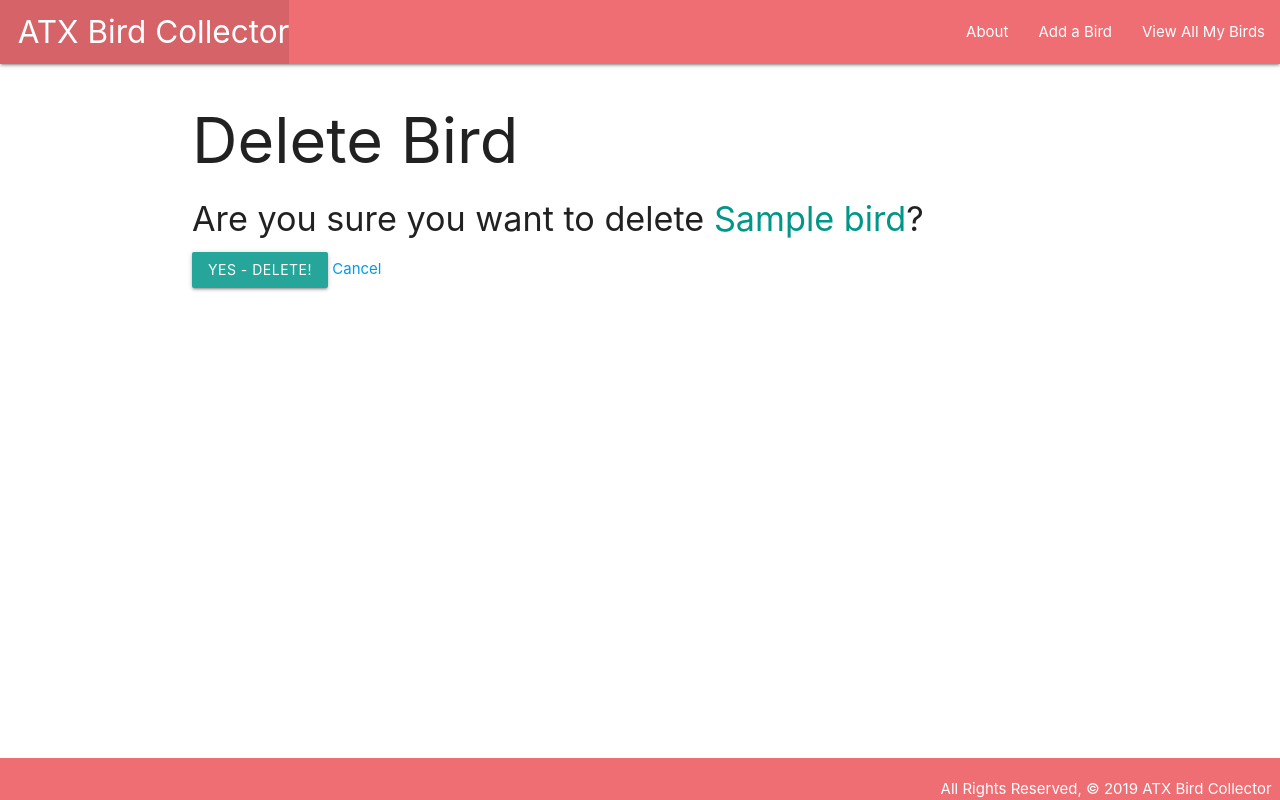
After one commit to jaredarodriguez/atx-bird-collector, a Django app: page /birds/1/delete/ in a window 1280 px wide. The commit adds this page. Run offline with Django 3.2, Linux system fonts and the light colour scheme; tables that the repository leaves empty hold one stand-in row (values such as "Sample post").

Commit message:
full crud functionality

```diff
--- a/main_app/models.py
+++ b/main_app/models.py
@@ -1,5 +1,5 @@
 from django.db import models
-
+from django.urls import reverse
 
 # Create your models here.
 
@@ -12,3 +12,6 @@ class Bird(models.Model):
 
     def __str__(self):
         return f'{self.name} ({self.id})'
+
+    def get_absolute_url(self):
+        return reverse('detail', kwargs={'bird_id': self.id})
--- a/main_app/templates/base.html
+++ b/main_app/templates/base.html
@@ -2,35 +2,29 @@
 
 <!DOCTYPE html>
 <html lang="en">
+
 <head>
   <meta charset="UTF-8" />
   <meta name="viewport" content="width=device-width, initial-scale=1.0" />
   <meta http-equiv="X-UA-Compatible" content="ie=edge" />
   <title>ATX Bird Collector</title>
-    <link
-      rel="stylesheet"
-      href="https://cdnjs.cloudflare.com/ajax/libs/materialize/1.0.0/css/materialize.min.css"
-    />
-    <link
-      rel="stylesheet"
-      type="text/css"
-      href="{% static 'css/style.css' %}"
-    />
+  <link rel="stylesheet" href="https://cdnjs.cloudflare.com/ajax/libs/materialize/1.0.0/css/materialize.min.css" />
+  <link rel="stylesheet" type="text/css" href="{% static 'css/style.css' %}" />
 </head>
+
 <body>
   <header class="navbar-fixed">
     <nav>
       <div class="nav-wrapper">
         <ul>
           <li>
-              <a href="/" class="left brand-logo"
-                >&nbsp;&nbsp;ATX Bird Collector</a
-              >
+            <a href="/" class="left brand-logo">&nbsp;&nbsp;ATX Bird Collector</a>
           </li>
         </ul>
         <ul class="right">
-            <li><a href="/about">About</a></li>
-            <li><a href="/birds">View All My Birds</a></li>
+          <li><a href="{% url 'about' %}">About</a></li>
+          <li><a href="{% url 'birds_create' %}">Add a Bird</a></li>
+          <li><a href="{% url 'index' %}">View All My Birds</a></li>
         </ul>
       </div>
     </nav>
@@ -44,4 +38,5 @@
     </div>
   </footer>
 </body>
+
 </html>
--- a/main_app/templates/birds/detail.html
+++ b/main_app/templates/birds/detail.html
@@ -13,6 +13,10 @@
     <p>Age: Bird</p>
     {% endif %}
   </div>
+  <div class="card-action">
+    <a href="{% url 'birds_update' bird.id %}">Edit</a>
+    <a href="{% url 'birds_delete' bird.id %}">Delete</a>
+  </div>
 </div>
 
 {% endblock %}
--- /dev/null
+++ b/main_app/templates/main_app/bird_confirm_delete.html
@@ -0,0 +1,13 @@
+{% extends 'base.html' %}
+
+{% block content %}
+<h1>Delete Bird</h1>
+
+<h4>Are you sure you want to delete <span class="teal-text">{{ object.name }}</span>?</h4>
+
+<form action="" method="POST">
+    {% csrf_token %}
+    <input type="submit" value="Yes - Delete!" class="btn">
+    <a href="{% url 'detail' bird.id %}">Cancel</a>
+</form>
+{% endblock %}
--- a/main_app/urls.py
+++ b/main_app/urls.py
@@ -4,6 +4,9 @@ from . import views
 urlpatterns = [
     path('', views.home, name='home'),
     path('about/', views.about, name ='about'),
-    path('birds/', views.birds_index, name='birds'),
+    path('birds/', views.birds_index, name='index'),
     path('birds/<int:bird_id>', views.birds_detail, name='detail'),
+    path('birds/create/', views.BirdCreate.as_view(), name='birds_create'),
+    path('birds/<int:pk>/update/', views.BirdUpdate.as_view(), name='birds_update'),
+    path('birds/<int:pk>/delete/', views.BirdDelete.as_view(), name='birds_delete'),
 ]
--- a/main_app/views.py
+++ b/main_app/views.py
@@ -1,4 +1,5 @@
 from django.shortcuts import render
+from django.views.generic.edit import CreateView, UpdateView, DeleteView
 from .models import Bird
 
 # Add the following import
@@ -17,3 +18,16 @@ def birds_index(request):
 def birds_detail(request, bird_id):
     bird = Bird.objects.get(id = bird_id)
     return render(request, 'birds/detail.html', {'bird': bird})
+
+class BirdCreate(CreateView):
+    model = Bird
+    fields = '__all__'
+    success_url = '/birds/'
+
+class BirdUpdate(UpdateView):
+    model = Bird
+    fields = ['breed', 'description', 'age']
+
+class BirdDelete(DeleteView):
+    model = Bird
+    success_url = '/birds/'
```
Also changed, not shown: main_app/templates/main_app/bird_form.html (added, +13 -0 lines). Lines whose indentation alone changed are shown as unchanged.
